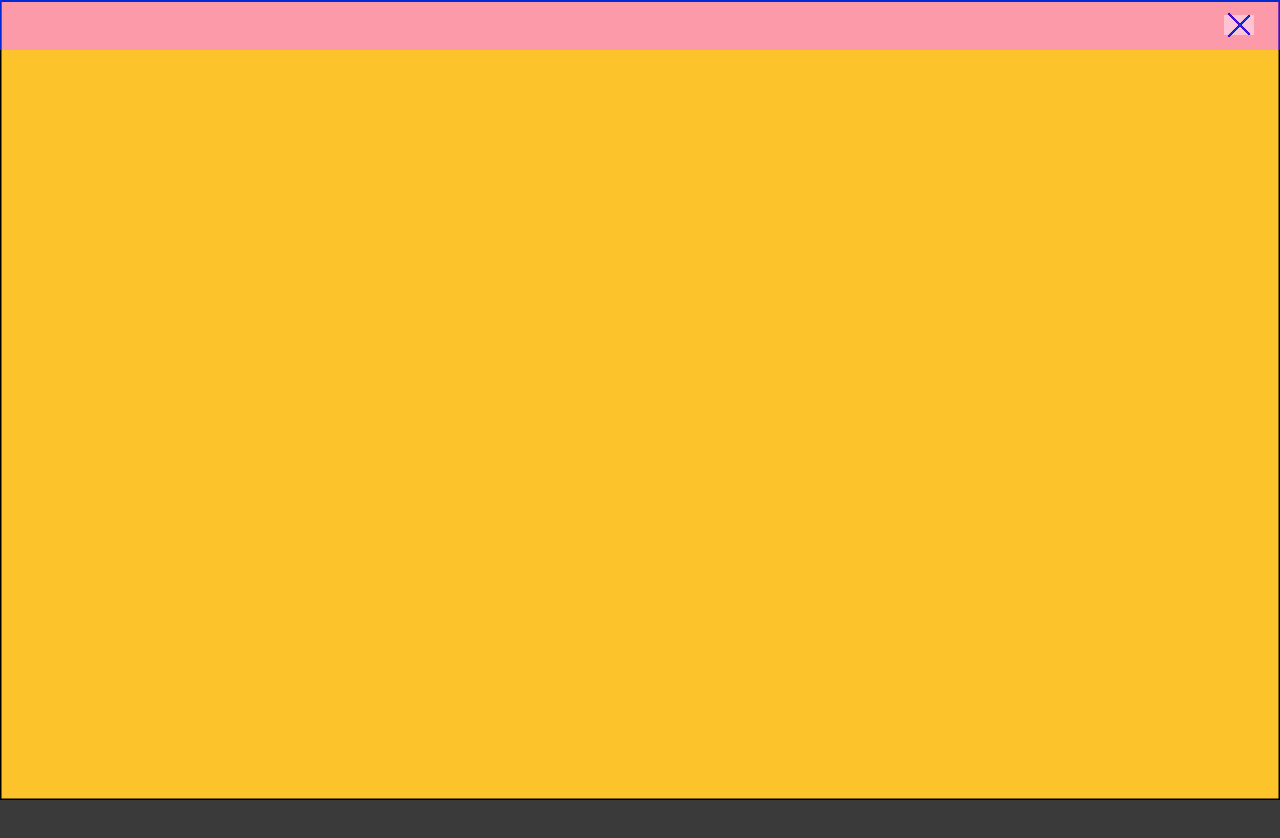
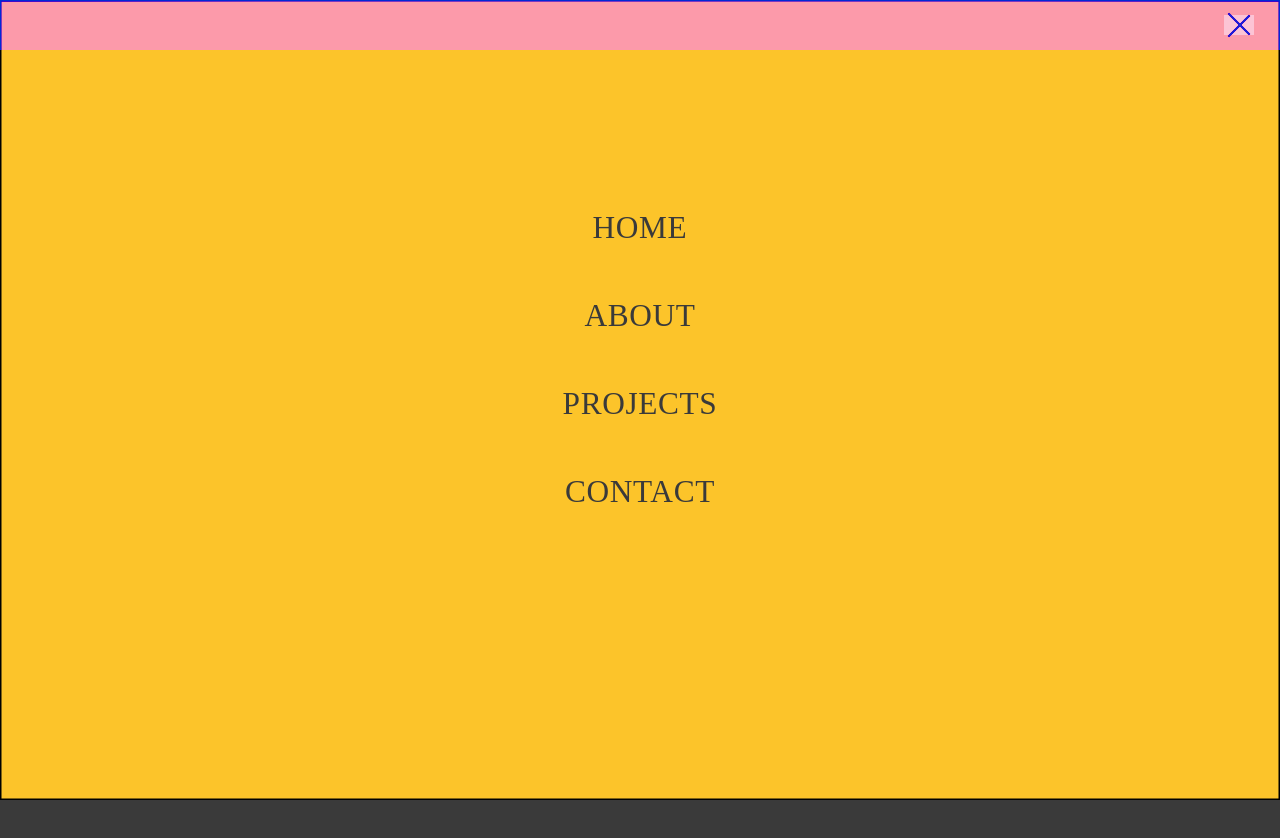
Before and after one commit to ChokDee-Sam/SVG_Curve, a plain HTML site: page index.html in a window 1280 px wide. Both pictures are taken after a click on the element 1239 px from the left and 25 px from the top of the page. Shown: the top 838 px of the page. Drawn offline with Linux system fonts and the light colour scheme.

Commit message:
📝 Add Doc inside JS

```diff
--- a/app.js
+++ b/app.js
@@ -1,49 +1,69 @@
-const path = document.querySelector(".path")
-const menuToggle = document.querySelector(".menu-tog")
-const ul = document.querySelector("ul")
-// console.log(path.getAttribute("d"))
+// -----------
+// Partie SVG
+// -----------
 
+let path = document.querySelector(".path")
+// console.log(path.getAttribute('d'))
+
+// l'interpolation linéaire
 function lerp(start, end, t) {
-    return start * (1 - t) + end * t
+  return start * (1 - t) + end * t
 }
 
 let toggle = false
 
-// Start SVG at bottom of screen (menu is not active)
+// Start SVG en bas de l'écran
 let y = 100
 let c = 100
 
 function animate() {
   if (toggle) {
-    y = lerp(y, 0, 0.065).toFixed(2)
-    c = lerp(y, 0, 0.065).toFixed(2)
+    y = lerp(y, 0, 0.055)
+    c = lerp(c, 0, 0.075)
     path.setAttribute(
       "d",
-      `M 0 ${y} L 0 100 100 100 100 ${y} C 50 ${c} 50 ${c}, 0 ${y}`
+      `M 0 ${y} L 0 100 100 100 100 ${y} C ${50} ${c}, ${50} ${c}, 0 ${y}`
     )
   } else {
-    y = lerp(y, 100, 0.065).toFixed(2)
-    c = lerp(y, 100, 0.065).toFixed(2)
+    y = lerp(y, 100, 0.055)
+    c = lerp(c, 100, 0.075)
     path.setAttribute(
       "d",
-      `M 0 ${y} L 0 100 100 100 100 ${y} C 50 ${c} 50 ${c}, 0 ${y}`
+      `M 0 ${y} L 0 100 100 100 100 ${y} C 50 ${c}, ${50} ${c}, 0 ${y}`
     )
   }
+
   requestAnimationFrame(animate)
 }
+animate()
+
+// ------------
+// Partie Menu
+// ------------
+
+let menuToggle = document.querySelector(".menu-tog")
+let ul = document.querySelector("ul")
 
 menuToggle.addEventListener("click", () => {
+  //   un délai avant de changer true / falase
   setTimeout(() => {
     toggle = !toggle
-    console.log(toggle)
   }, 300)
 
+  // toggle = true (donc si le menu est OUVERT)
+  //    => se déclenchera AVANT le toggle "setTimeouté"
+  //        => on voudra donc retirer la class avant le toggle
+  //            => donc faire disparaitre la class instantannement
   if (toggle) {
+    ul.classList.remove("active")
+  } else {
+    // Dans le cas où le toggle passera sur true
+    //      il y aura un comportement normal
+    //  toggle false > passe en true après .3s > puis Add après 1s
     setTimeout(() => {
       ul.classList.add("active")
     }, 1000)
   }
+
   menuToggle.classList.toggle("active")
 })
-
-animate()
--- a/style.css
+++ b/style.css
@@ -135,6 +135,7 @@ ul {
 ul.active {
   opacity: 1;
   pointer-events: all;
+
 }
 
 li:hover {
```
